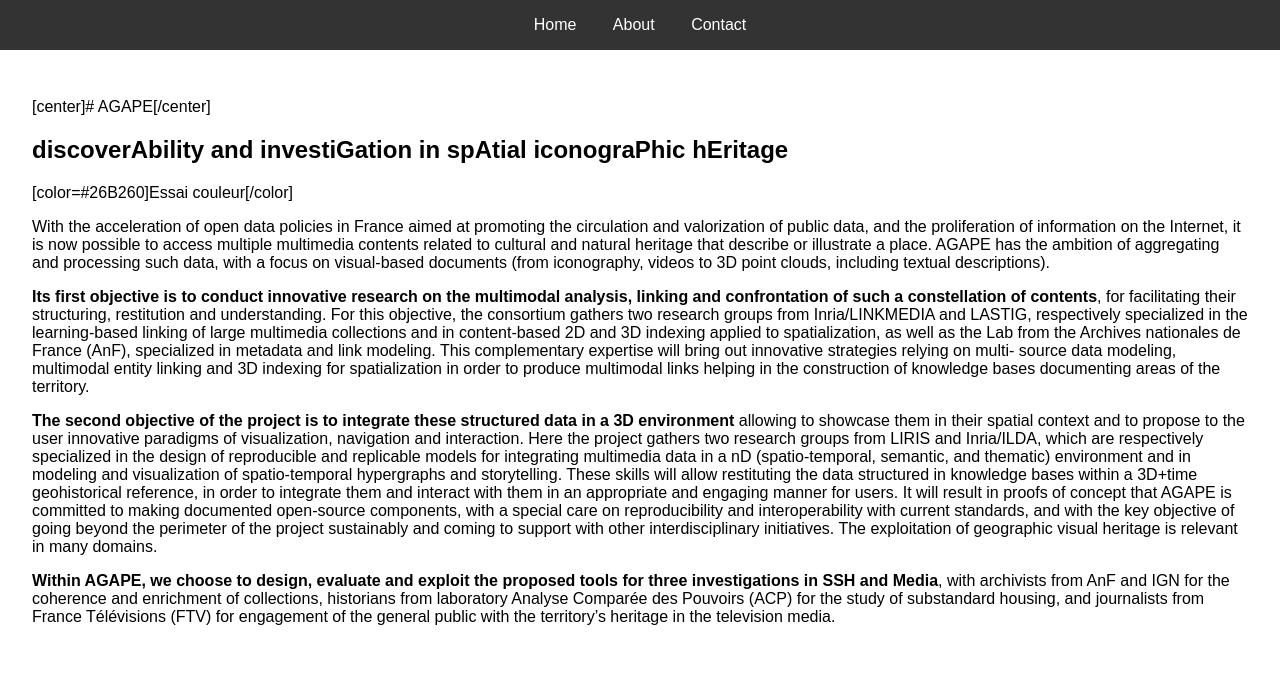
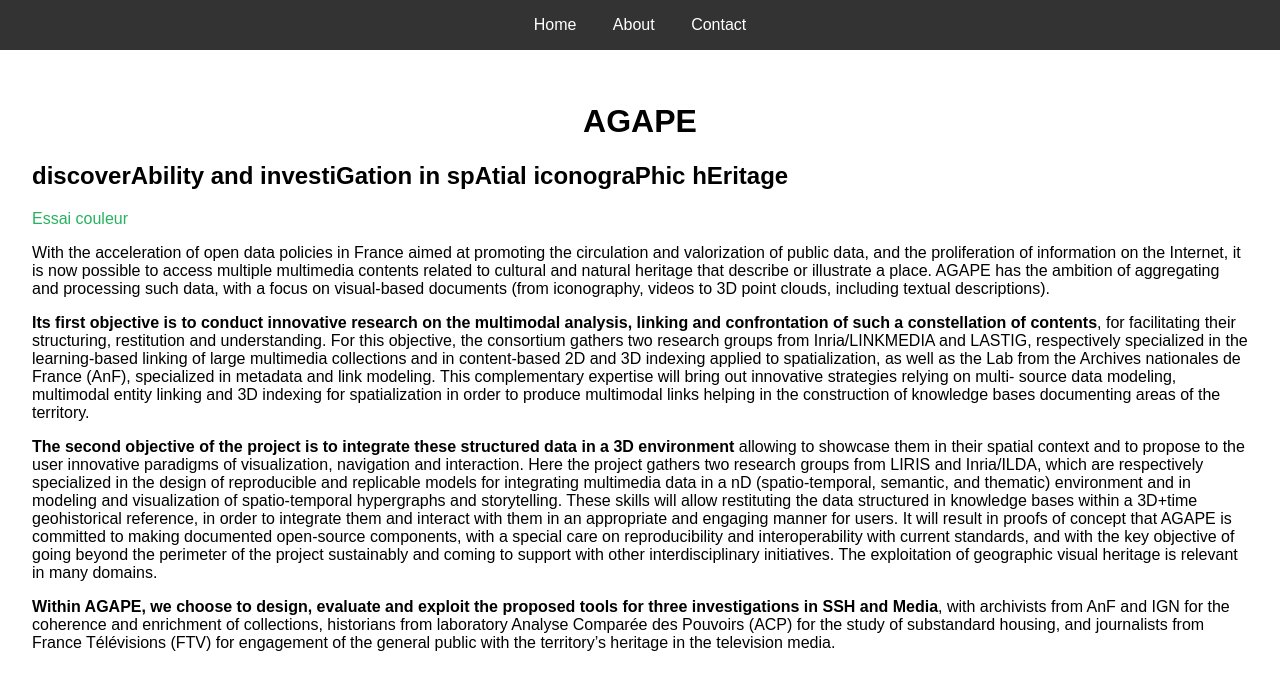
Before and after one commit to AGAPE-ANR/agape-anr.github.io, a Jekyll site: the page built from index.md, in a window 1280 px wide. Shown: the top 690 px of the page. Built offline with Jekyll 4.4.1, drawn with Linux system fonts in a browser that asks for light colours.

Commit message:
Update index.md
Test center

```diff
--- a/index.md
+++ b/index.md
@@ -2,10 +2,12 @@
 layout: default
 title: Home
 ---
-[center]# AGAPE[/center]
+<h1 align="center">AGAPE</h1>
+
 ## discoverAbility and investiGation in spAtial iconograPhic hEritage
 
-[color=#26B260]Essai couleur[/color]
+<span style="color: #26B260;">Essai couleur</span>
+
 
 With the acceleration of open data policies in France aimed at promoting the circulation and valorization of public data, and the proliferation of information on the Internet, it is now possible to access multiple multimedia contents related to cultural and natural heritage that describe or illustrate a place. AGAPE has the ambition of aggregating and processing such data, with a focus on visual-based documents (from iconography, videos to 3D point clouds, including textual descriptions).
 
```
